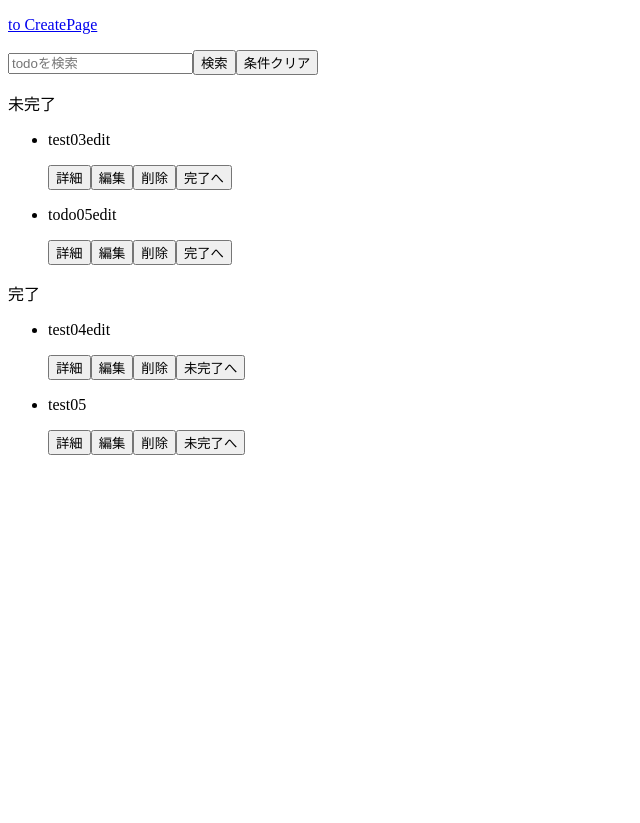
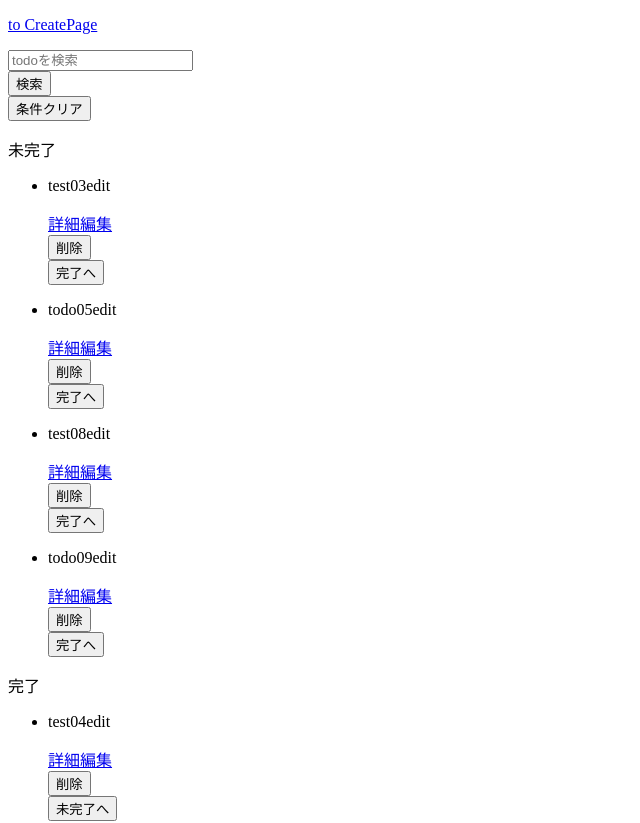
Before and after one commit to watanabedaigo/todo-typescript, a React (Create React App) app in the folder todo-typescript/: page / in a window 1280 px wide. Shown: the top 823 px of the page, without its empty margins (0-640 px from the left). Before the commit the page ends 800 px from the top, so only its background shows below. Built offline with nearby package versions, Linux system fonts and the light colour scheme; data requests are answered from the project's data file.

Commit message:
ButtonコンポーネントとRouter Linkの使い分け整理

```diff
--- a/todo-typescript/db.json
+++ b/todo-typescript/db.json
@@ -19,6 +19,16 @@
       "id": "01GMAFPZ3MHP8DWRT2R7V4R2V9",
       "content": "test05",
       "done": true
+    },
+    {
+      "id": "01GMAT22W4AHXQTASKGPZB7JRX",
+      "content": "test08edit",
+      "done": false
+    },
+    {
+      "id": "01GMAT3KNVNPEAVP97NC81MQM3",
+      "content": "todo09edit",
+      "done": false
     }
   ]
 }
--- a/todo-typescript/src/components/atoms/Button/index.tsx
+++ b/todo-typescript/src/components/atoms/Button/index.tsx
@@ -1,5 +1,6 @@
 import React from 'react';
 import { EventType } from 'types/EventType';
+import { Link } from 'react-router-dom';
 import styles from './styles.module.scss';
 
 // 型エイリアス
@@ -7,13 +8,26 @@ import styles from './styles.module.scss';
 type ButtonProps = {
   label: string;
   callback?: (event: EventType) => void;
+  isRouter?: boolean;
 };
 
 // メモ化して。親コンポーネントレンダリングによる再レンダリング防止
-const Button: React.FC<ButtonProps> = React.memo(({ label, callback }) => {
-  console.log(`Button ${label} レンダリング`);
+const Button: React.FC<ButtonProps> = React.memo(
+  ({ label, callback, isRouter }) => {
+    console.log(`Button ${label} レンダリング`);
 
-  return <button onClick={callback}>{label}</button>;
-});
+    return (
+      <div>
+        {isRouter === true ? (
+          <Link to={'/'} onClick={callback}>
+            {label}
+          </Link>
+        ) : (
+          <button onClick={callback}>{label}</button>
+        )}
+      </div>
+    );
+  }
+);
 
 export default Button;
--- a/todo-typescript/src/components/modules/Add/index.tsx
+++ b/todo-typescript/src/components/modules/Add/index.tsx
@@ -1,7 +1,6 @@
 import React, { useCallback, useRef } from 'react';
 import { EventType } from 'types/EventType';
 import styles from './styles.module.scss';
-import { Link } from 'react-router-dom';
 import Button from 'components/atoms/Button';
 import InputForm from 'components/atoms/InputForm';
 
@@ -26,12 +25,8 @@ const Add: React.FC<AddProps> = React.memo(
           inputRef={inputRef}
           initValue={initValue}
         />
-        <Link to={'/'}>
-          <Button label={label} callback={callback} />
-        </Link>
-        <p>
-          <Link to={'/'}>to TodoPage</Link>
-        </p>
+        <Button label={label} callback={callback} isRouter={true} />
+        <p>to TodoPage</p>
       </div>
     );
   }
--- a/todo-typescript/src/components/modules/List/index.tsx
+++ b/todo-typescript/src/components/modules/List/index.tsx
@@ -28,12 +28,8 @@ const List: React.FC<ListProps> = React.memo(
               return (
                 <li key={todo.id} id={todo.id}>
                   <p>{todo.content}</p>
-                  <Link to={`detail/${todo.id}`}>
-                    <Button label="詳細" />
-                  </Link>
-                  <Link to={`edit/${todo.id}`}>
-                    <Button label="編集" />
-                  </Link>
+                  <Link to={`detail/${todo.id}`}>詳細</Link>
+                  <Link to={`edit/${todo.id}`}>編集</Link>
                   <Button label="削除" callback={removeTodo} />
                   <Button
                     label={todo.done ? '未完了へ' : '完了へ'}
@@ -51,12 +47,8 @@ const List: React.FC<ListProps> = React.memo(
               return (
                 <li key={todo.id} id={todo.id}>
                   <p>{todo.content}</p>
-                  <Link to={`detail/${todo.id}`}>
-                    <Button label="詳細" />
-                  </Link>
-                  <Link to={`edit/${todo.id}`}>
-                    <Button label="編集" />
-                  </Link>
+                  <Link to={`detail/${todo.id}`}>詳細</Link>
+                  <Link to={`edit/${todo.id}`}>編集</Link>
                   <Button label="削除" callback={removeTodo} />
                   <Button
                     label={todo.done ? '未完了へ' : '完了へ'}
--- a/todo-typescript/src/components/modules/Search/index.tsx
+++ b/todo-typescript/src/components/modules/Search/index.tsx
@@ -19,8 +19,8 @@ const Search: React.FC<SearchProps> = React.memo(
     return (
       <div>
         <InputForm placeholder="todoを検索" inputSearchRef={inputSearchRef} />
-        <Button label="検索" callback={searchTodo} />
-        <Button label="条件クリア" callback={resetTodo} />
+        <Button label="検索" callback={searchTodo} isRouter={false} />
+        <Button label="条件クリア" callback={resetTodo} isRouter={false} />
       </div>
     );
   }
--- a/todo-typescript/src/types/EventType.ts
+++ b/todo-typescript/src/types/EventType.ts
@@ -1,3 +1,5 @@
 // 型エイリアス
 // eventの型
-export type EventType = React.MouseEvent<HTMLButtonElement, MouseEvent>;
+export type EventType =
+  | React.MouseEvent<HTMLButtonElement, MouseEvent>
+  | React.MouseEvent<HTMLAnchorElement, MouseEvent>;
```
